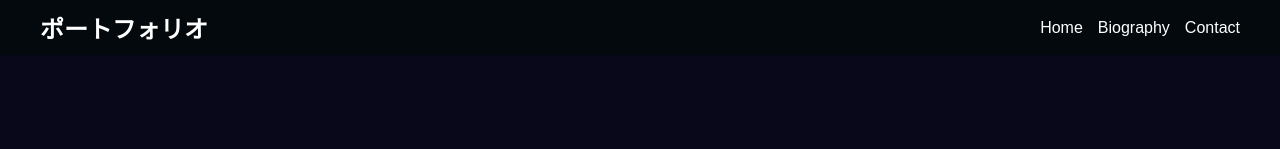
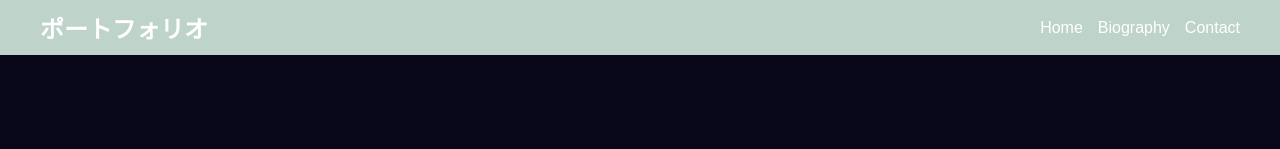
Before and after one commit to HibikiKobayashii/portforio, a Next.js app: page / in a window 1280 px wide. Shown: the top 149 px of the page. Built offline with nearby package versions, Linux system fonts and the light colour scheme.

Commit message:
Update Header.tsx

```diff
--- a/app/components/Header.tsx
+++ b/app/components/Header.tsx
@@ -32,7 +32,7 @@ const Header: React.FC = () => {
 };
 
 const headerStyle: React.CSSProperties = {
-  backgroundColor: "#03090d",
+  backgroundColor: "#bed3ca",
   color: "white",
   padding: "10px 20px",
   position: "sticky",
```
